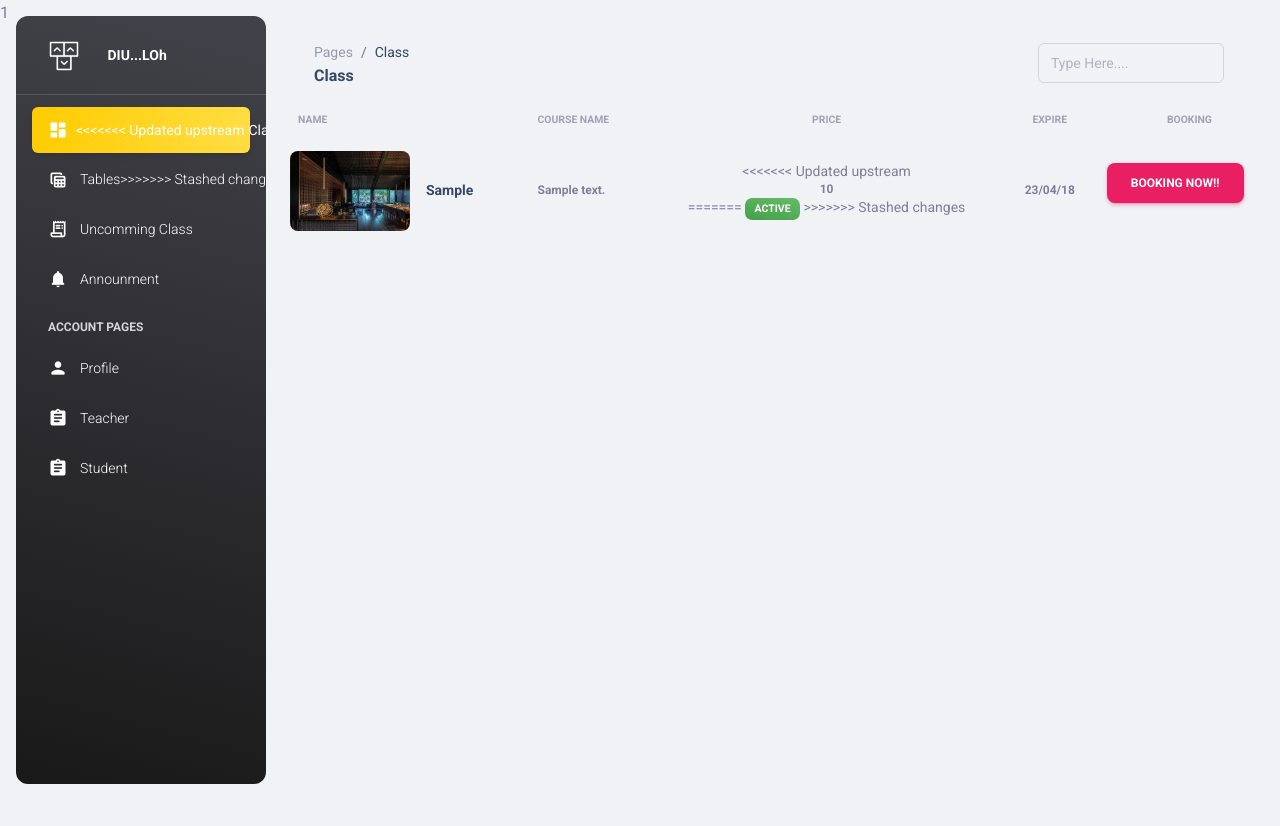
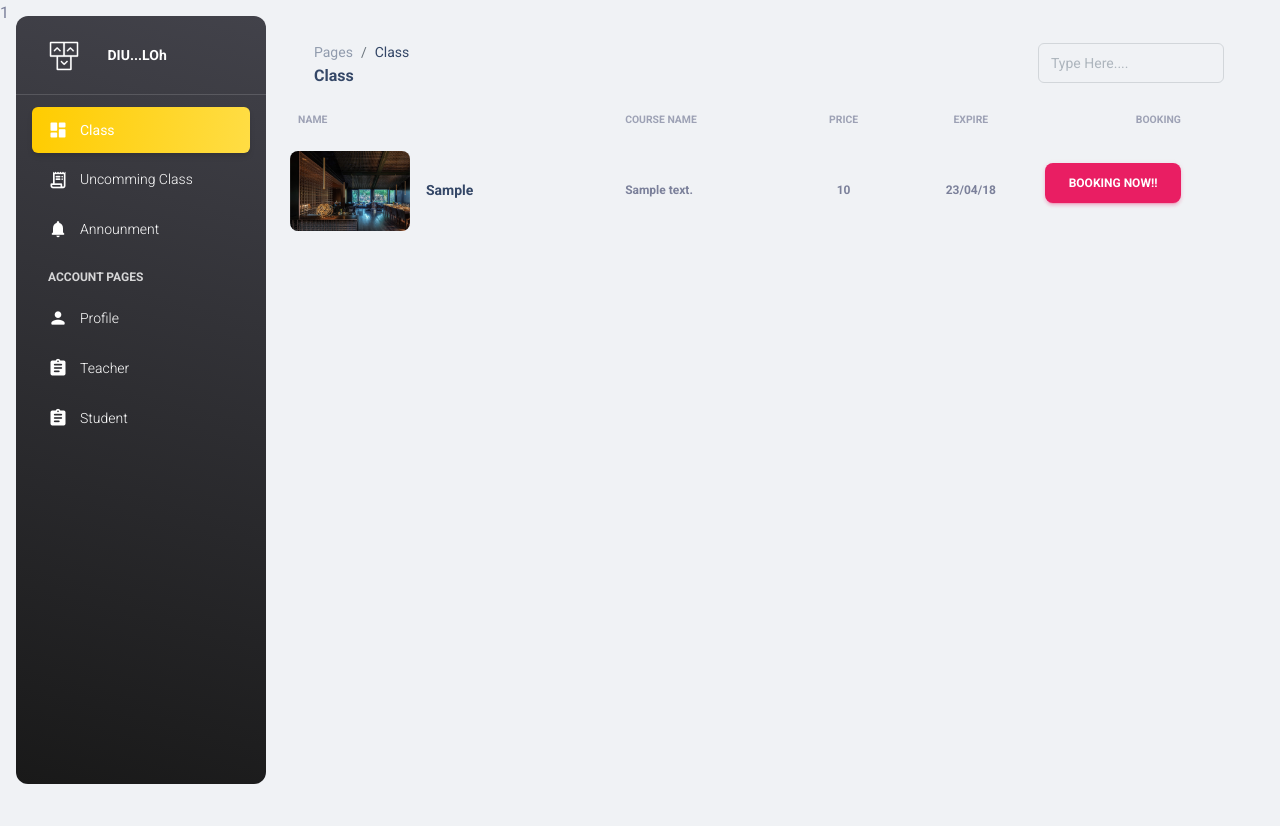
Before and after one commit to myteammember/course-booking-sys, a PHP site: page /home.php in a window 1280 px wide. Run offline with PHP 8.4, Linux system fonts and the light colour scheme; the visitor is signed in with stand-in values (Sample User, id 1); tables that the repository leaves empty or names only in its code hold one stand-in row (values such as "Sample post"); data that the repository does not hold is empty; some libraries are stand-ins or nearby versions.

Commit message:
Revert "Update home.php"
This reverts commit c9032fad2ea0b34889c08badaef32dba4e385fc1.

```diff
--- a/student/home.php
+++ b/student/home.php
@@ -6,7 +6,7 @@ if(!isset($_SESSION['done'])){
       window.location.href='home.php';</script>";
 }
 
-echo $_SESSION['student_id'];
+echo $_SESSION['admin_id'];
 
 $qry="SELECT*FROM class";
 $result = mysqli_query($conn,$qry);
@@ -53,19 +53,7 @@ $result = mysqli_query($conn,$qry);
             <div class="text-white text-center me-2 d-flex align-items-center justify-content-center">
               <i class="material-icons opacity-10">dashboard</i>
             </div>
-<<<<<<< Updated upstream
             <span class="nav-link-text ms-1">Class</span>
-=======
-            <span class="nav-link-text ms-1">Dashboard</span>
-          </a>
-        </li>
-        <li class="nav-item">
-          <a class="nav-link text-white " href="tables.php">
-            <div class="text-white text-center me-2 d-flex align-items-center justify-content-center">
-              <i class="material-icons opacity-10">table_view</i>
-            </div>
-            <span class="nav-link-text ms-1">Tables</span>
->>>>>>> Stashed changes
           </a>
         </li>
         <li class="nav-item">
@@ -175,11 +163,7 @@ $result = mysqli_query($conn,$qry);
                         <p class="text-xs font-weight-bold mb-0"><?=$row['c_description'] ?></p>
                       </td>
                       <td class="align-middle text-center text-sm">
-<<<<<<< Updated upstream
                       <p class="text-xs font-weight-bold mb-0"><?=$row['c_price'] ?></p>
-=======
-                        <span class="badge badge-sm bg-gradient-success"><?=$row['t_status'] ?></span>
->>>>>>> Stashed changes
                       </td>
                       <td class="align-middle text-center">
                         <span class="text-secondary text-xs font-weight-bold">23/04/18</span>
```
